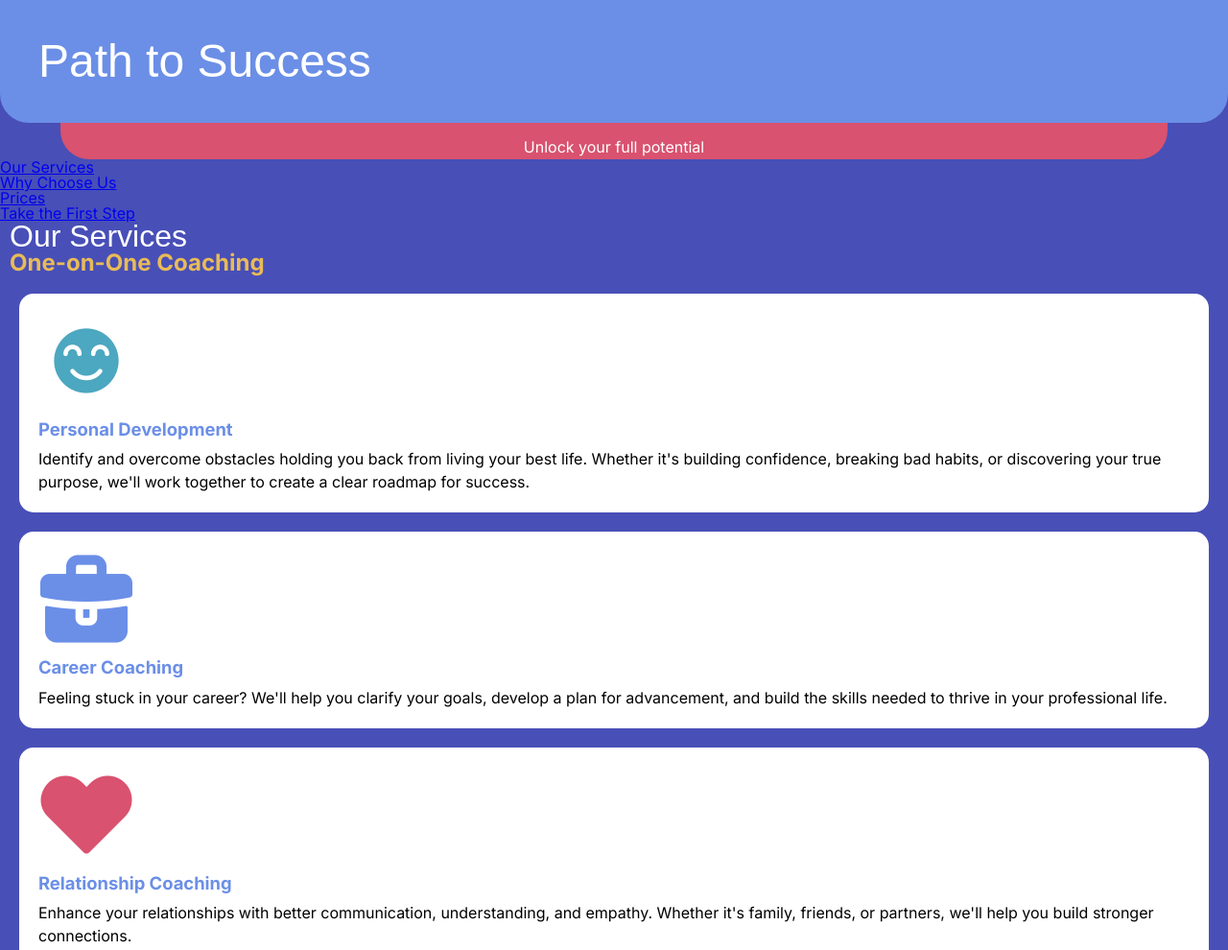
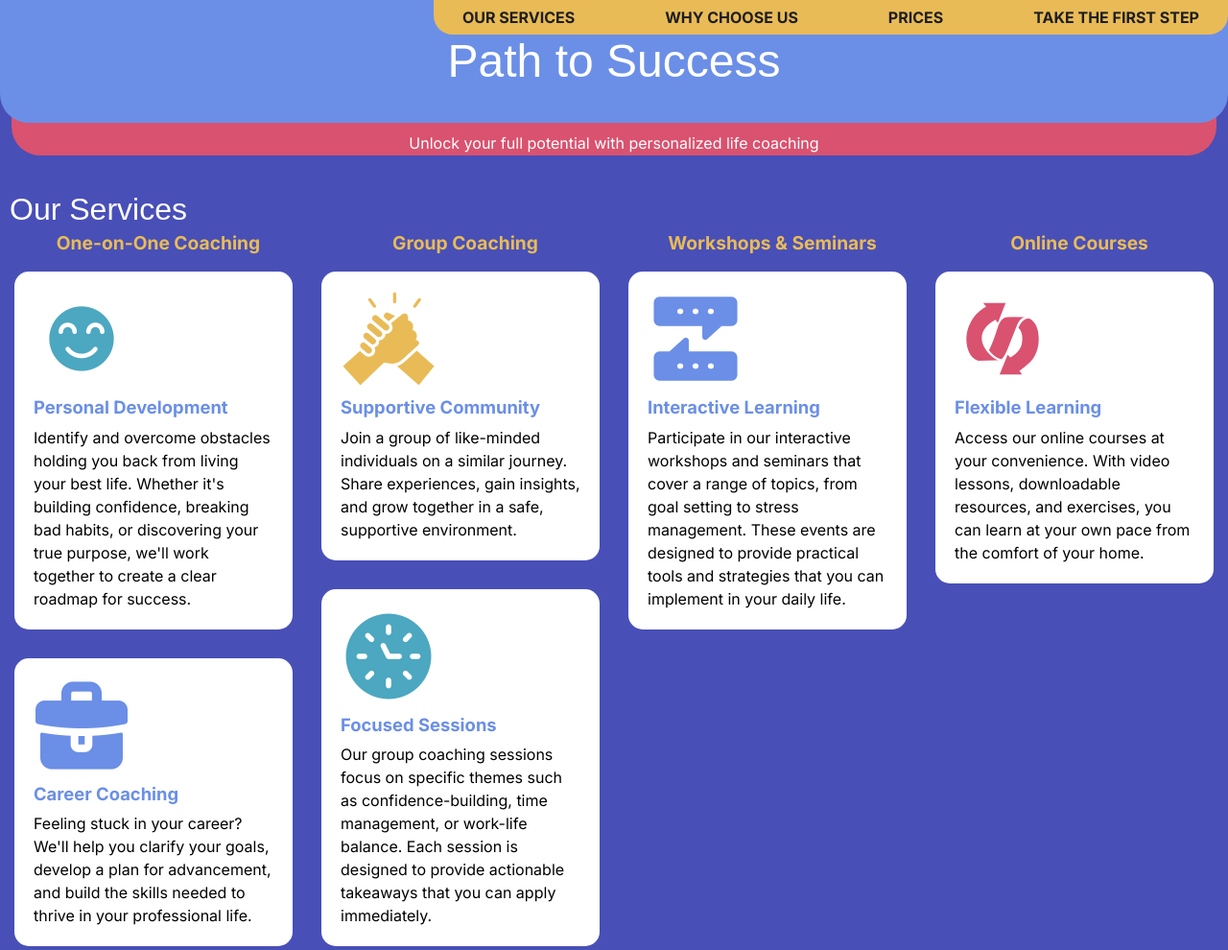
Before and after one commit to paleevang/path-to-success, a plain HTML site: page index.html in a window 1280 px wide. Shown: the top 990 px of the page at 96% size. Drawn offline with Linux system fonts and the light colour scheme; a web font is replaced by a local one.

Commit message:
Finished CSS: medium and large screen

```diff
--- a/index.html
+++ b/index.html
@@ -10,7 +10,8 @@
         <!-- HEADER -->
         <header>
             <h1>Path to Success</h1>
-            <p>Unlock your full potential</p>
+            <p id="short-text">Unlock your full potential</p>
+            <p id="long-text">Unlock your full potential with personalized life coaching</p>
             <nav>
                 <ul>
                     <li><a href="#">Our Services</a></li>
@@ -24,53 +25,67 @@
         <!-- MAIN -->
         <main>
             <!-- OUR SERVICES -->
-            <h2>Our Services</h2>
+            <h2 id="our-services">Our Services</h2>
 
+            <section id="overall-grid">
                 <!-- One on one coaching -->
+                <div class="our-services-grid">
                     <h3>One-on-One Coaching</h3>
-            <section class="services-grid">
+                    <div class="two-flex">
+                        <section class="services-grid" title="two">
                             <img src="images/personal-development.png" alt="teal icon of a smiling face">
                             <h4>Personal Development</h4>
                             <p>Identify and overcome obstacles holding you back from living your best life. Whether it's building confidence, breaking bad habits, or discovering your true purpose, we'll work together to create a clear roadmap for success.</p>
                         </section>
-            <section class="services-grid">
+                        <section class="services-grid" title="two">
                             <img src="images/career-coaching.png" alt="lavender icon of a briefcase">
                             <h4>Career Coaching</h4>
                             <p>Feeling stuck in your career? We'll help you clarify your goals, develop a plan for advancement, and build the skills needed to thrive in your professional life.</p>
                         </section>
+                    </div>
                     <section class="services-grid">
                         <img src="images/relationship-coaching.png" alt="pink icon of a heart">
                         <h4>Relationship Coaching</h4>
                         <p>Enhance your relationships with better communication, understanding, and empathy. Whether it's family, friends, or partners, we'll help you build stronger connections.</p>
                     </section>
+                </div>
 
                 <!-- Group Coaching -->
+                <div class="our-services-grid">
                     <h3>Group Coaching</h3>
-            <section class="services-grid">
+                    <div class="two-flex">
+                        <section class="services-grid" title="two">
                             <img src="images/supportive-community.png" alt="yellow icon of hands clasping">
                             <h4>Supportive Community</h4>
                             <p>Join a group of like-minded individuals on a similar journey. Share experiences, gain insights, and grow together in a safe, supportive environment.</p>
                         </section>
-            <section class="services-grid">
+                        <section class="services-grid" title="two">
                             <img src="images/focused-session.png" alt="teal icon of a clock face">
                             <h4>Focused Sessions</h4>
                             <p>Our group coaching sessions focus on specific themes such as confidence-building, time management, or work-life balance. Each session is designed to provide actionable takeaways that you can apply immediately.</p>
                         </section>
+                    </div>
+                </div>
 
                 <!-- Workshops & Seminars -->
+                <div class="our-services-grid">
                     <h3>Workshops & Seminars</h3>
                     <section class="services-grid">
                         <img src="images/interactive-learning.png" alt="lavender icon of text conversation">
                         <h4>Interactive Learning</h4>
                         <p>Participate in our interactive workshops and seminars that cover a range of topics, from goal setting to stress management. These events are designed to provide practical tools and strategies that you can implement in your daily life.</p>
                     </section>
+                </div>
 
                 <!-- Online Courses -->
+                <div class="our-services-grid">
                     <h3>Online Courses</h3>
                     <section class="services-grid">
                         <img src="images/flexible-learning.png" alt="pink icon of a curly arrow">
                         <h4>Flexible Learning</h4>
                         <p>Access our online courses at your convenience. With video lessons, downloadable resources, and exercises, you can learn at your own pace from the comfort of your home.</p>
+                    </section>
+                </div>
             </section>
 
             <!-- WHY CHOOSE US -->
@@ -87,7 +102,9 @@
             <!-- PRICING -->
             <h2 class="pricing">Pricing</h2>
 
+            <div id="pricing-tables">
                 <!-- One-on-One Coaching -->
+                <div class="tables-section">
                     <h3>One-on-One Coaching</h3>
                     <table>
                         <tr>
@@ -107,8 +124,10 @@
                             <td class="cost">$1500</td>
                         </tr>
                     </table>
+                </div>
 
                 <!-- Group Coaching -->
+                <div class="tables-section">
                     <h3>Group Coaching</h3>
                     <table>
                         <tr>
@@ -124,8 +143,10 @@
                             <td class="cost">$250</td>
                         </tr>
                     </table>
+                </div>
 
                 <!-- Workshops & Seminars -->
+                <div class="tables-section">
                     <h3>Workshops & Seminars</h3>
                     <table>
                         <tr>
@@ -141,8 +162,10 @@
                             <td class="cost">$250</td>
                         </tr>
                     </table>
+                </div>
 
                 <!-- Online Courses -->
+                <div class="tables-section">
                     <h3>Online Courses</h3>
                     <table>
                         <tr>
@@ -158,12 +181,16 @@
                             <td class="cost">$250</td>
                         </tr>
                     </table>
+                </div>
+            </div>
 
             <!-- TAKE THE FIRST STEP TODAY -->
             <section class="ttfst">
                 <h2>Take the First Step Today</h2>
+                <div id="ttfst-content">
                     <p>Your journey to a more fulfilling life begins with a single step. Book a free 30-minute consultation today to discover how our coaching services can help you achieve your goals. Let's work together to create the life you've always dreamed of!</p>
                     <p><a href="#" title="SN">SCHEDULE NOW</a></p>
+                </div>
             </section>
         </main>
 
--- a/styles.css
+++ b/styles.css
@@ -79,6 +79,7 @@ table {
 
     h1 {
         font-size: 3em;
+        text-align: center;
     }
 
     nav h2 {
@@ -114,7 +115,11 @@ table {
         z-index: 2; /* Ensure h1 stays in front */
     }
 
-    header p {
+    #long-text {
+        visibility: hidden;
+    }
+
+    #short-text {
         background-color: var(--pink);
         color: var(--white);
         padding-top: 25px;
@@ -219,7 +224,7 @@ table {
         padding: 10px;
     }
 
-    .ttfst h2 + p {
+    #ttfst-content p:first-of-type {
         color: var(--white);
         line-height: 1.5;
         margin: 10px;
@@ -260,12 +265,151 @@ table {
 
 /*-------------------- MEDIA QUERY (medium) --------------------------------*/
 @media screen and (min-width: 620px) {
+    /* Header */
+    #long-text {
+        visibility: visible;
+        background-color: var(--pink);
+        color: var(--white);
+        padding-top: 25px;
+        padding-bottom: 5px;
+        padding-left: 20px;
+        padding-right: 20px;
+        border-radius: 0px 0px 30px 30px;
+        width: 90%;
+        margin: -45px auto 0;
+        text-align: center;
+        position: relative;
+        z-index: 1; /* Lower z-index to position behind h1 */
+    }
 
+    #short-text {
+        visibility: hidden;
+    }
+
+    /* Grids */
+    [title="two"] {
+        width: 50%;
+    }
+
+    .two-flex {
+        display: flex;
+    }
+
+    /* Why choose us section */
+    #WCU ul {
+        display: flex;
+    }
+
+    /* Pricing section */
+    #pricing-tables {
+        display: grid;
+        grid-template-columns: 1fr 1fr;
+    }
+
+    /* Take the first step today section */
+    #ttfst-content {
+        display: flex;
+    }
+
+    .ttfst p:nth-of-type(2) {
+        position: relative; /* Enable positioning */
+        top: -60px; /* Adjust the value to move it up further */
+        width: 250%;
+    }
 }
 
 /*-------------------- MEDIA QUERY (large) ------------------------------------*/
 @media screen and (min-width: 950px) {
+    /* Header navigation */
+    #long-text {
+        width: 95%;
+        margin: -50px auto 0;
+    }
 
+    header nav ul {
+        display: flex;
+        justify-content: space-between;
+        background-color: var(--yellow);
+        width: 60%;
+        padding: 10px 30px;
+        border-bottom-left-radius: 20px;
+        border-bottom-right-radius: 20px;
+        position: absolute;
+        top: 0;
+        right: 0;
+        z-index: 2;
+    }
+
+    header nav ul li a {
+        text-decoration: none;
+        text-transform: uppercase;
+        font-weight: bold;
+        color: var(--dark-gray);
+    }
+
+    /* Our services section */
+    #our-services {
+        padding-top: 40px;
+        padding-bottom: 10px;
+    }
+
+    [title="two"] {
+        width: auto;
+    }
+
+    .two-flex {
+        display: contents;
+    }
+
+    .our-services-grid h3{
+        font-size: 1.2em;
+        text-align: center;
+    }
+
+    #overall-grid {
+        display: grid;
+        grid-template-columns: repeat(4, 1fr);
+    }
+
+    .services-grid {
+        margin-left: 15px;
+        margin-right: 15px;
+        margin-bottom: 30px;
+    }
+
+    /* Why choose us section */
+    #WCU ul {
+        justify-content: space-around;
+    }
+
+    #WCU li {
+        padding-bottom: 50px;
+        width: 100%;
+    }
+
+    /* Pricing */
+    #pricing-tables  {
+        display: flex;
+    }
+
+    .tables-section h3 {
+        font-size: 1.2em;
+    }
+
+    /* Take the first step today */
+    .ttfst {
+        padding: 10px 20px;
+    }
+
+    .ttfst p:first-child {
+        text-align: justify;
+    }
+
+    .ttfst p:nth-of-type(2) {
+        top: -25px;
+        width: 150%;
+        margin: auto 80px;
+    }
 }
 
 /*-------------------- MEDIA QUERY (xl) ---------------------------------------*/
```
Lines whose indentation alone changed are shown as unchanged.
